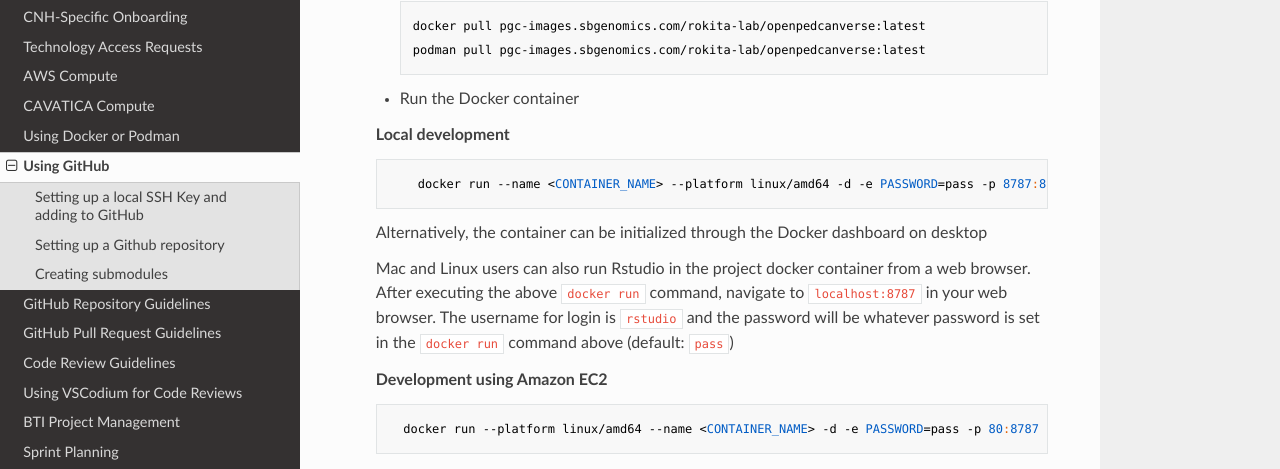
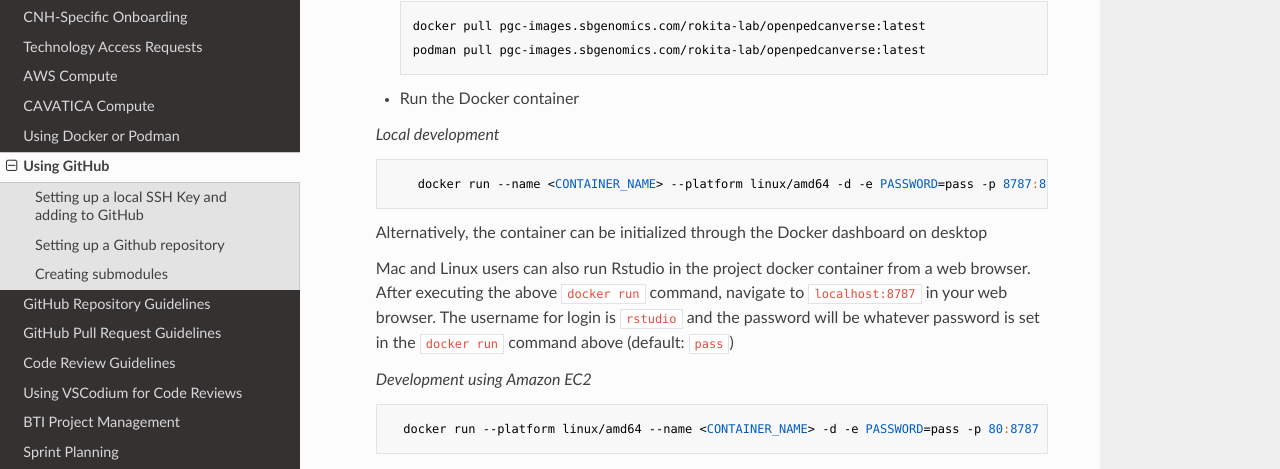
Before and after one commit to childrens-bti/bti-bfx-docs, an MkDocs documentation site: the page built from docs/github-general.md, in a window 1280 px wide and 900 px high, scrolled down 603 px. Shown: the part 132-601 px from the top of the window. Built offline with MkDocs 1.6.1, drawn with Linux system fonts in a browser that asks for light colours; nearby versions of some CDN libraries.

Commit message:
fix bolding?

```diff
--- a/docs/github-general.md
+++ b/docs/github-general.md
@@ -33,7 +33,7 @@ Add this new SSH key to your profile in GitHub by following [these instructions]
 
     - Run the Docker container
 
-      __Local development__
+      *Local development*
 
             docker run --name <CONTAINER_NAME> --platform linux/amd64 -d -e PASSWORD=pass -p 8787:8787 -v $PWD:/home/rstudio/OpenPedCan-Project-CNH pgc-images.sbgenomics.com/rokita-lab/openpedcanverse:latest
 
@@ -41,7 +41,7 @@ Add this new SSH key to your profile in GitHub by following [these instructions]
 
       Mac and Linux users can also run Rstudio in the project docker container from a web browser. After executing the above `docker run` command, navigate to `localhost:8787` in your web browser. The username for login is `rstudio` and the password will be whatever password is set in the `docker run` command above (default: `pass`)
 
-      __Development using Amazon EC2__
+      *Development using Amazon EC2*
 
           docker run --platform linux/amd64 --name <CONTAINER_NAME> -d -e PASSWORD=pass -p 80:8787 -v $PWD:/home/rstudio/OpenPedCan-Project-CNH pgc-images.sbgenomics.com/rokita-lab/openpedcanverse:latest
 
```
